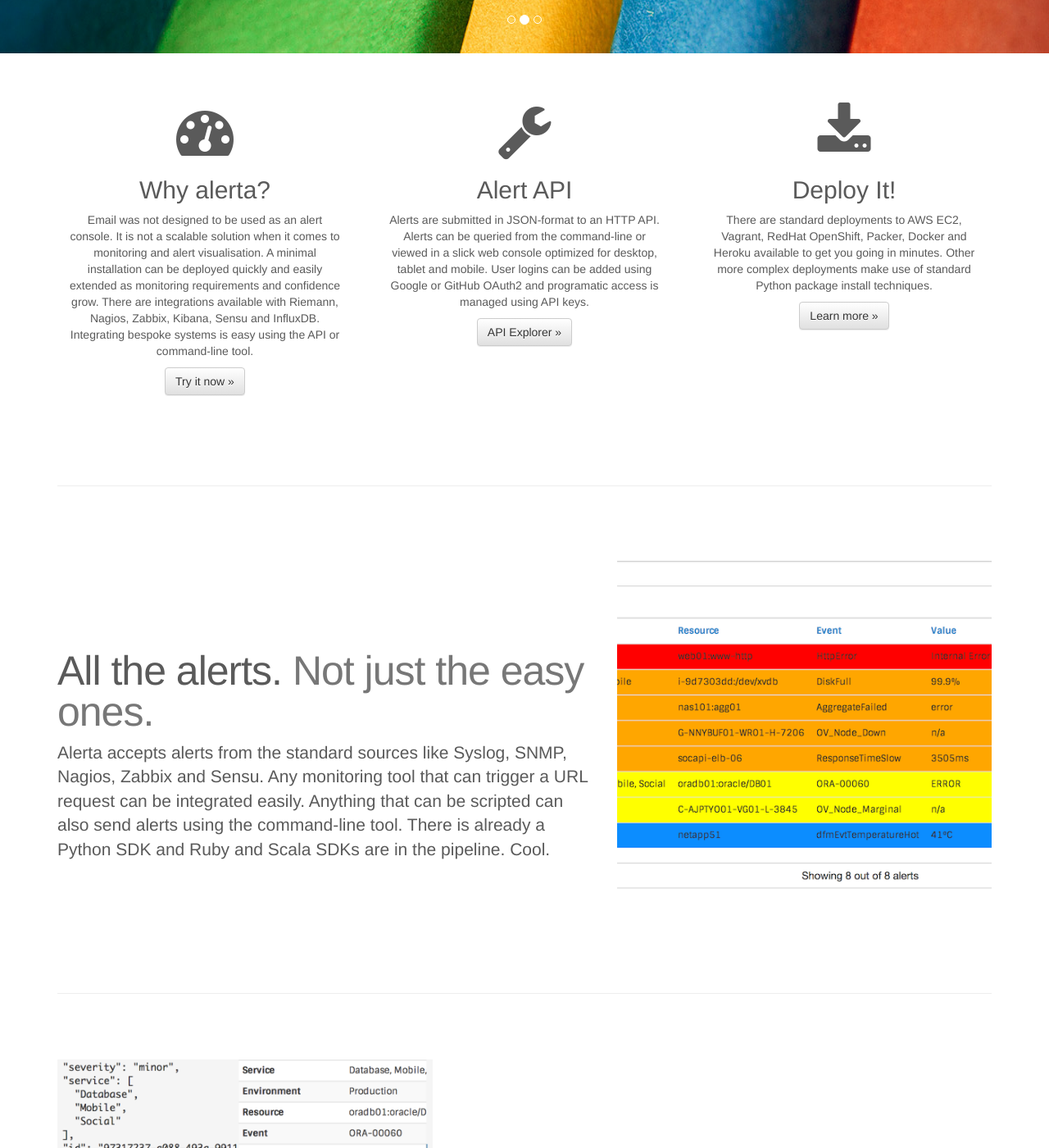
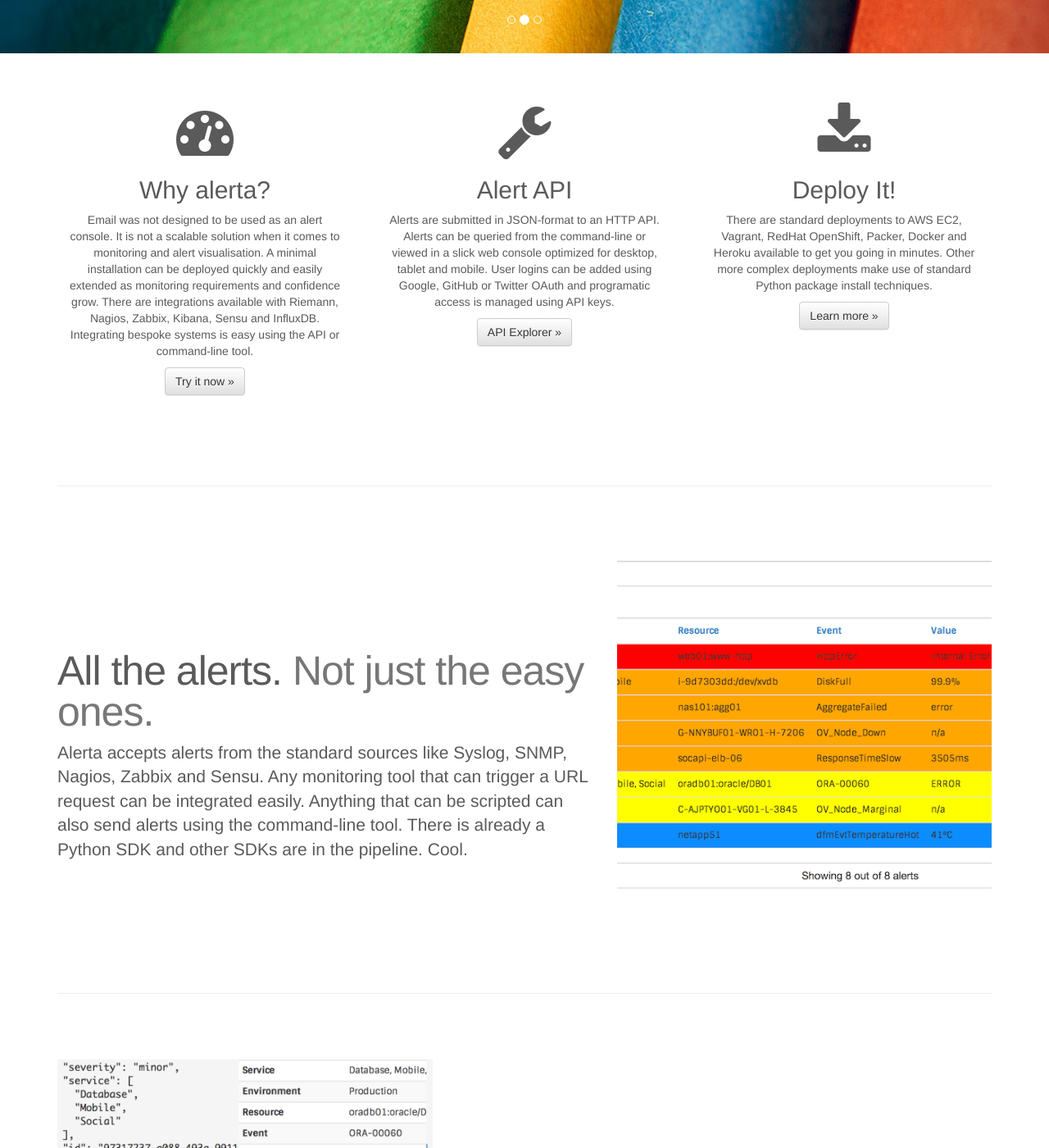
Before and after one commit to alerta/alerta.github.io, a Jekyll site: the page built from index.html, in a window 1280 px wide and 1400 px high, scrolled down 435 px. Shown: the whole window at 82% size. Built offline with Jekyll 4.4.1, drawn with Linux system fonts in a browser that asks for light colours; nearby versions of some CDN libraries; comment, search, counter and statistics services are not loaded.

Commit message:
update text

```diff
--- a/_layouts/carousel.html
+++ b/_layouts/carousel.html
@@ -101,7 +102,7 @@
         <div class="col-lg-4">
           <i class="fa fa-wrench fa-5x"></i>
           <h2>Alert API</h2>
-          <p>Alerts are submitted in JSON-format to an HTTP API. Alerts can be queried from the command-line or viewed in a slick web console optimized for desktop, tablet and mobile. User logins can be added using Google or GitHub OAuth2 and programatic access is managed using API keys.</p>
+          <p>Alerts are submitted in JSON-format to an HTTP API. Alerts can be queried from the command-line or viewed in a slick web console optimized for desktop, tablet and mobile. User logins can be added using Google, GitHub or Twitter OAuth and programatic access is managed using API keys.</p>
           <p><a class="btn btn-default" href="http://explorer.alerta.io" role="button">API Explorer &raquo;</a></p>
         </div><!-- /.col-lg-4 -->
         <div class="col-lg-4">
@@ -120,7 +121,7 @@
       <div class="row featurette">
         <div class="col-md-7">
           <h2 class="featurette-heading">All the alerts. <span class="text-muted">Not just the easy ones.</span></h2>
-          <p class="lead">Alerta accepts alerts from the standard sources like Syslog, SNMP, Nagios, Zabbix and Sensu. Any monitoring tool that can trigger a URL request can be integrated easily. Anything that can be scripted can also send alerts using the command-line tool. There is already a Python SDK and Ruby and Scala SDKs are in the pipeline. Cool.</p>
+          <p class="lead">Alerta accepts alerts from the standard sources like Syslog, SNMP, Nagios, Zabbix and Sensu. Any monitoring tool that can trigger a URL request can be integrated easily. Anything that can be scripted can also send alerts using the command-line tool. There is already a Python SDK and other SDKs are in the pipeline. Cool.</p>
         </div>
         <div class="col-md-5">
           <img class="featurette-image img-responsive" src="/assets/images/console-004.png" alt="Generic placeholder image">
--- a/index.html
+++ b/index.html
@@ -17,9 +17,9 @@
           <img src="/assets/images/slide-02.jpg" alt="First slide">
           <div class="container">
             <div class="carousel-caption">
-              <h1>Release 4.0 is available.</h1>
+              <h1>Release 4.2 is available.</h1>
               <hr></hr>
-              <p>Following closely after Release 3.3 which introduced new out-of-the-box integrations with Amazon AWS <a href="http://aws.amazon.com/cloudwatch/">CloudWatch</a>, <a href="https://www.pingdom.com/">Pingdom</a>, <a href="https://slack.com/is">Slack</a> and <a href="https://www.hipchat.com/">HipChat</a> the latest release has improved Google OAuth login and introduced support for GitHub OAuth login.</p>
+              <p>After the success of Release 4.0 which introduced new integrations with Amazon AWS <a href="http://aws.amazon.com/cloudwatch/">CloudWatch</a>, <a href="https://www.pingdom.com/">Pingdom</a>, <a href="https://slack.com/is">Slack</a> and <a href="https://www.hipchat.com/">HipChat</a> the latest release has support for OAuth login using Google, GitHub and Twitter and out-of-the-box integration with <a href="http://www.pagerduty.com/">PagerDuty</a>.</p>
               <p><a class="btn btn-lg btn-primary" href="http://docs.alerta.io/en/latest/release-notes.html" role="button">Learn more</a></p>
             </div>
           </div>
```
Also changed, not shown: other parts of _layouts/carousel.html (+1 -0 lines).
